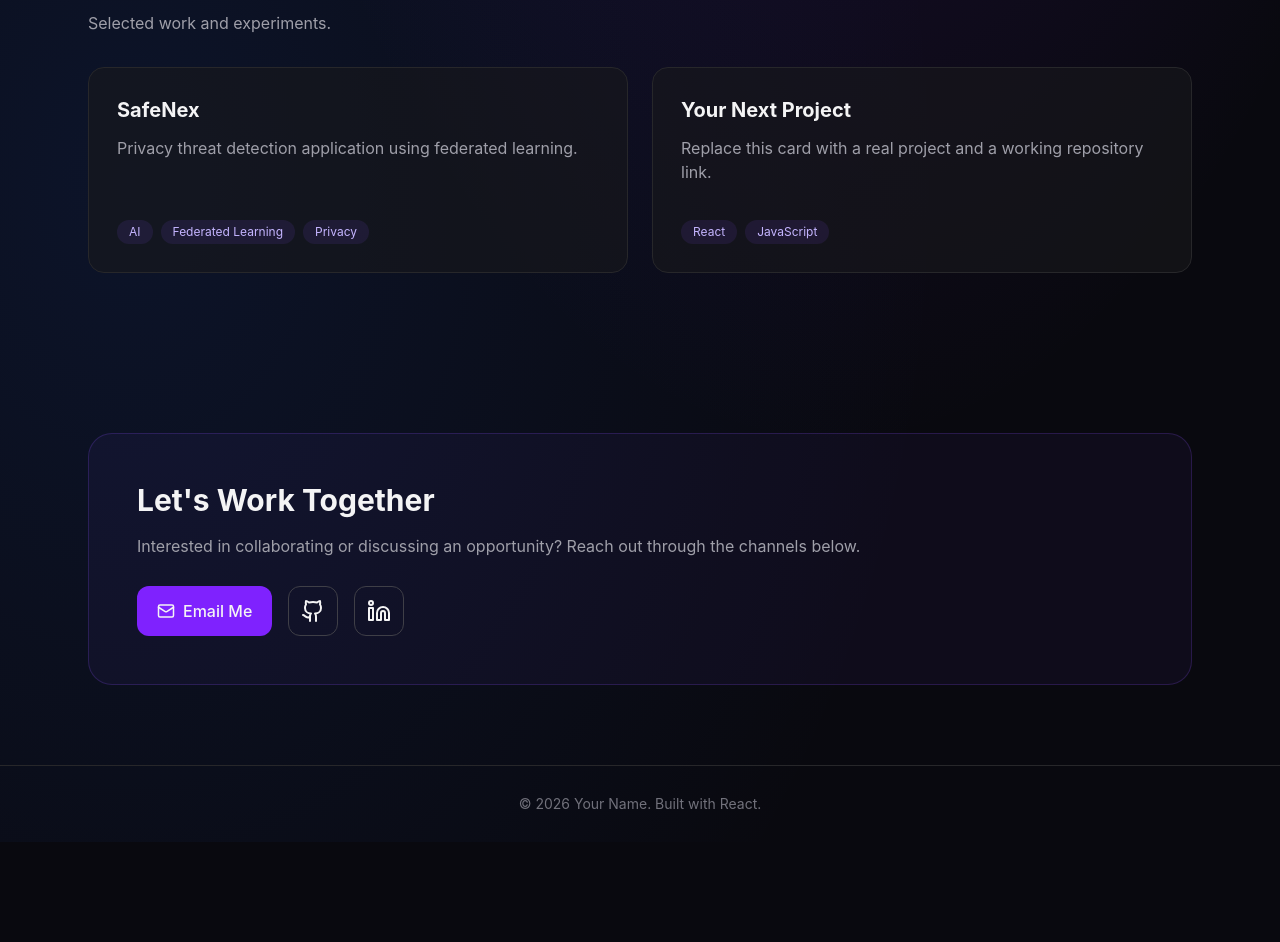
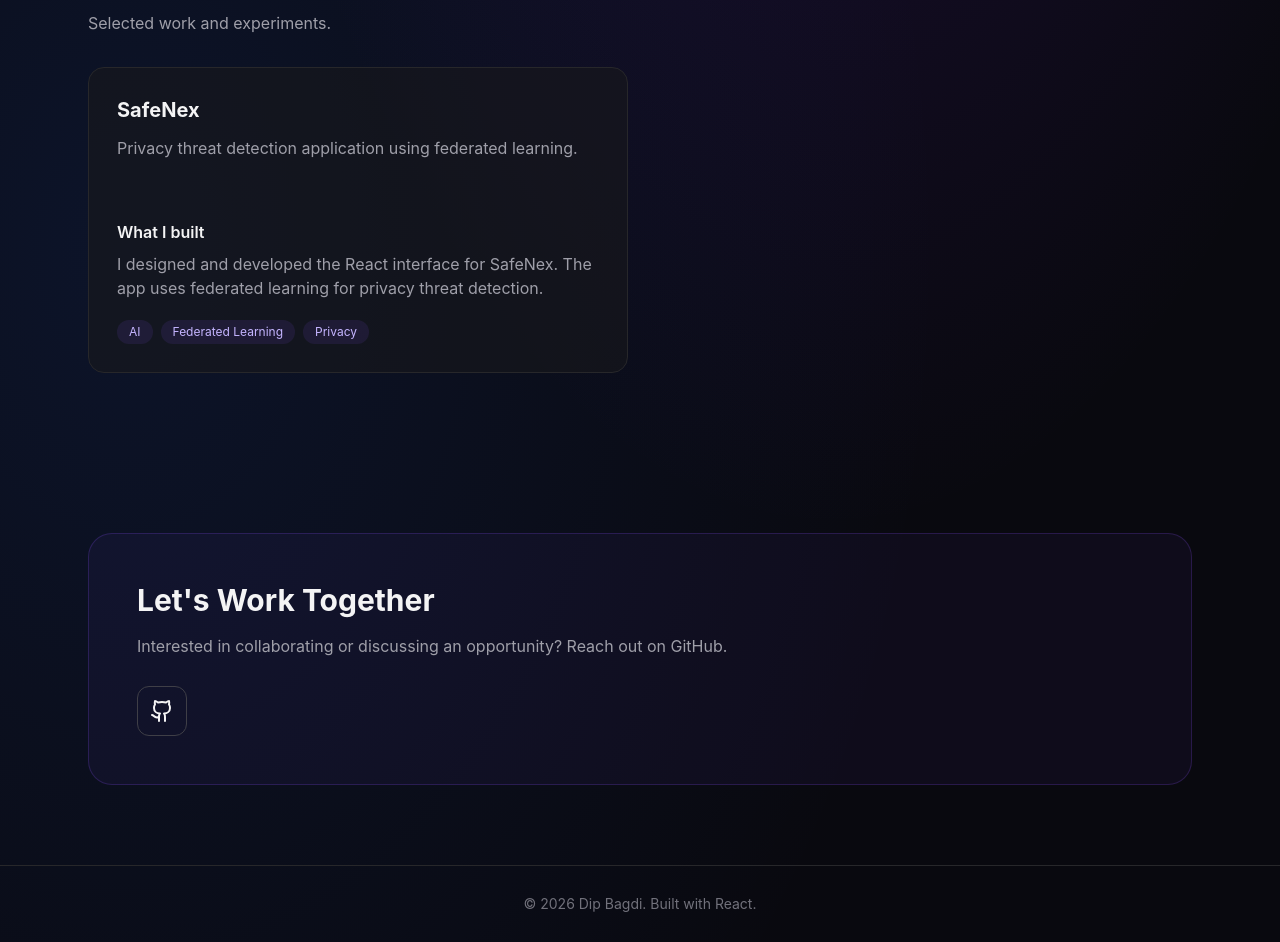
Before and after one commit to dip078/Portfolio, a React (Vite) app: page / in a window 1280 px wide. Shown: the part 1361-2303 px from the top of the page. Before the commit the page ends 2203 px from the top, so only its background shows below. Built offline with nearby package versions, Linux system fonts and the light colour scheme.

Commit message:
Personalize portfolio and document SafeNex contribution

```diff
--- a/index.html
+++ b/index.html
@@ -1 +1 @@
-<!doctype html><html lang="en"><head><meta charset="UTF-8"/><meta name="viewport" content="width=device-width, initial-scale=1.0"/><meta name="theme-color" content="#09090f"/><meta name="description" content="Full Stack Developer portfolio showcasing projects and skills."/><title>Full Stack Developer | Portfolio</title></head><body><div id="root"></div><script type="module" src="/src/main.jsx"></script></body></html>
+<!doctype html><html lang="en"><head><meta charset="UTF-8"/><meta name="viewport" content="width=device-width, initial-scale=1.0"/><meta name="theme-color" content="#09090f"/><meta name="description" content="Full Stack Developer portfolio showcasing projects and skills."/><title>Dip Bagdi | Full Stack Developer</title></head><body><div id="root"></div><script type="module" src="/src/main.jsx"></script></body></html>
--- a/src/App.jsx
+++ b/src/App.jsx
@@ -1,9 +1,8 @@
 import { motion } from 'motion/react';
-import { Github, Linkedin, Mail, ArrowUpRight, Download, Code2 } from 'lucide-react';
+import { Github, ArrowUpRight, Download, Code2 } from 'lucide-react';
 
 const projects = [
-  { title: 'SafeNex', description: 'Privacy threat detection application using federated learning.', tags: ['AI', 'Federated Learning', 'Privacy'], url: '' },
-  { title: 'Your Next Project', description: 'Replace this card with a real project and a working repository link.', tags: ['React', 'JavaScript'], url: '' },
+  { title: 'SafeNex', description: 'Privacy threat detection application using federated learning.', contribution: 'I designed and developed the React interface for SafeNex. The app uses federated learning for privacy threat detection.', tags: ['AI', 'Federated Learning', 'Privacy'], url: '' },
 ];
 const skills = ['Java', 'Python', 'SQL', 'React', 'JavaScript', 'Database Management'];
 const fadeUp = { initial: { opacity: 0, y: 25 }, whileInView: { opacity: 1, y: 0 }, viewport: { once: true }, transition: { duration: 0.55 } };
@@ -23,7 +22,7 @@ export default function App() {
         <section className="mx-auto flex min-h-[75vh] max-w-6xl flex-col justify-center px-6 py-20">
           <motion.div {...fadeUp}>
             <p className="mb-5 text-sm font-semibold tracking-[.25em] text-violet-400 uppercase">Welcome to my portfolio</p>
-            <h1 className="max-w-4xl text-5xl font-extrabold tracking-tight sm:text-7xl">Hi, I'm <span className="bg-gradient-to-r from-violet-400 to-sky-400 bg-clip-text text-transparent">Your Name</span></h1>
+            <h1 className="max-w-4xl text-5xl font-extrabold tracking-tight sm:text-7xl">Hi, I'm <span className="bg-gradient-to-r from-violet-400 to-sky-400 bg-clip-text text-transparent">Dip Bagdi</span></h1>
             <h2 className="mt-5 text-3xl font-semibold text-zinc-200 sm:text-4xl">Full Stack Developer</h2>
             <p className="mt-6 max-w-2xl text-lg leading-8 text-zinc-400">I build practical software and explore intelligent solutions using Java, Python, databases, and modern web technologies.</p>
             <div className="mt-9 flex flex-wrap gap-4">
@@ -37,11 +36,16 @@ export default function App() {
 
         <section id="skills" className="mx-auto max-w-6xl px-6 py-20"><motion.div {...fadeUp}><h2 className="text-3xl font-bold">Technical Skills</h2><div className="mt-8 flex flex-wrap gap-3">{skills.map(skill => <span key={skill} className="rounded-xl border border-zinc-800 bg-zinc-900/70 px-5 py-3 text-zinc-200">{skill}</span>)}</div></motion.div></section>
 
-        <section id="projects" className="mx-auto max-w-6xl px-6 py-20"><motion.div {...fadeUp}><h2 className="text-3xl font-bold">Featured Projects</h2><p className="mt-3 text-zinc-400">Selected work and experiments.</p><div className="mt-8 grid gap-6 md:grid-cols-2">{projects.map(project => <article key={project.title} className="rounded-2xl border border-zinc-800 bg-zinc-900/60 p-7 transition hover:border-violet-500/70"><h3 className="text-xl font-bold">{project.title}</h3><p className="mt-3 min-h-16 text-zinc-400">{project.description}</p><div className="mt-5 flex flex-wrap gap-2">{project.tags.map(tag => <span key={tag} className="rounded-full bg-violet-500/10 px-3 py-1 text-xs text-violet-300">{tag}</span>)}</div>{project.url && <a href={project.url} target="_blank" rel="noreferrer" className="mt-6 inline-flex items-center gap-2 text-violet-300">View Repository <ArrowUpRight size={16}/></a>}</article>)}</div></motion.div></section>
+        <section id="projects" className="mx-auto max-w-6xl px-6 py-20"><motion.div {...fadeUp}><h2 className="text-3xl font-bold">Featured Projects</h2><p className="mt-3 text-zinc-400">Selected work and experiments.</p><div className="mt-8 grid gap-6 md:grid-cols-2">{projects.map(project => <article key={project.title} className="rounded-2xl border border-zinc-800 bg-zinc-900/60 p-7 transition hover:border-violet-500/70"><h3 className="text-xl font-bold">{project.title}</h3><p className="mt-3 min-h-16 text-zinc-400">{project.description}</p>{project.contribution && (
+                <section className="mt-5">
+                  <h4 className="font-semibold">What I built</h4>
+                  <p className="mt-2 text-zinc-400">{project.contribution}</p>
+                </section>
+              )}<div className="mt-5 flex flex-wrap gap-2">{project.tags.map(tag => <span key={tag} className="rounded-full bg-violet-500/10 px-3 py-1 text-xs text-violet-300">{tag}</span>)}</div>{project.url && <a href={project.url} target="_blank" rel="noreferrer" className="mt-6 inline-flex items-center gap-2 text-violet-300">View Repository <ArrowUpRight size={16}/></a>}</article>)}</div></motion.div></section>
 
-        <section id="contact" className="mx-auto max-w-6xl px-6 py-20"><motion.div {...fadeUp} className="rounded-3xl border border-violet-500/20 bg-violet-500/5 p-8 sm:p-12"><h2 className="text-3xl font-bold">Let's Work Together</h2><p className="mt-4 text-zinc-400">Interested in collaborating or discussing an opportunity? Reach out through the channels below.</p><div className="mt-7 flex flex-wrap gap-4"><a href="mailto:your.email@example.com" className="inline-flex items-center gap-2 rounded-xl bg-violet-600 px-5 py-3 font-medium hover:bg-violet-500"><Mail size={18}/> Email Me</a><a href="https://github.com/" target="_blank" rel="noreferrer" aria-label="GitHub" className="rounded-xl border border-zinc-700 p-3 hover:border-violet-400"><Github/></a><a href="https://www.linkedin.com/" target="_blank" rel="noreferrer" aria-label="LinkedIn" className="rounded-xl border border-zinc-700 p-3 hover:border-violet-400"><Linkedin/></a></div></motion.div></section>
+        <section id="contact" className="mx-auto max-w-6xl px-6 py-20"><motion.div {...fadeUp} className="rounded-3xl border border-violet-500/20 bg-violet-500/5 p-8 sm:p-12"><h2 className="text-3xl font-bold">Let's Work Together</h2><p className="mt-4 text-zinc-400">Interested in collaborating or discussing an opportunity? Reach out on GitHub.</p><div className="mt-7 flex flex-wrap gap-4"><a href="https://github.com/dip078" target="_blank" rel="noreferrer" aria-label="GitHub" className="rounded-xl border border-zinc-700 p-3 hover:border-violet-400"><Github/></a></div></motion.div></section>
       </main>
-      <footer className="border-t border-zinc-800 px-6 py-7 text-center text-sm text-zinc-500">© {new Date().getFullYear()} Your Name. Built with React.</footer>
+      <footer className="border-t border-zinc-800 px-6 py-7 text-center text-sm text-zinc-500">© {new Date().getFullYear()} Dip Bagdi. Built with React.</footer>
     </div>
   );
 }
```
